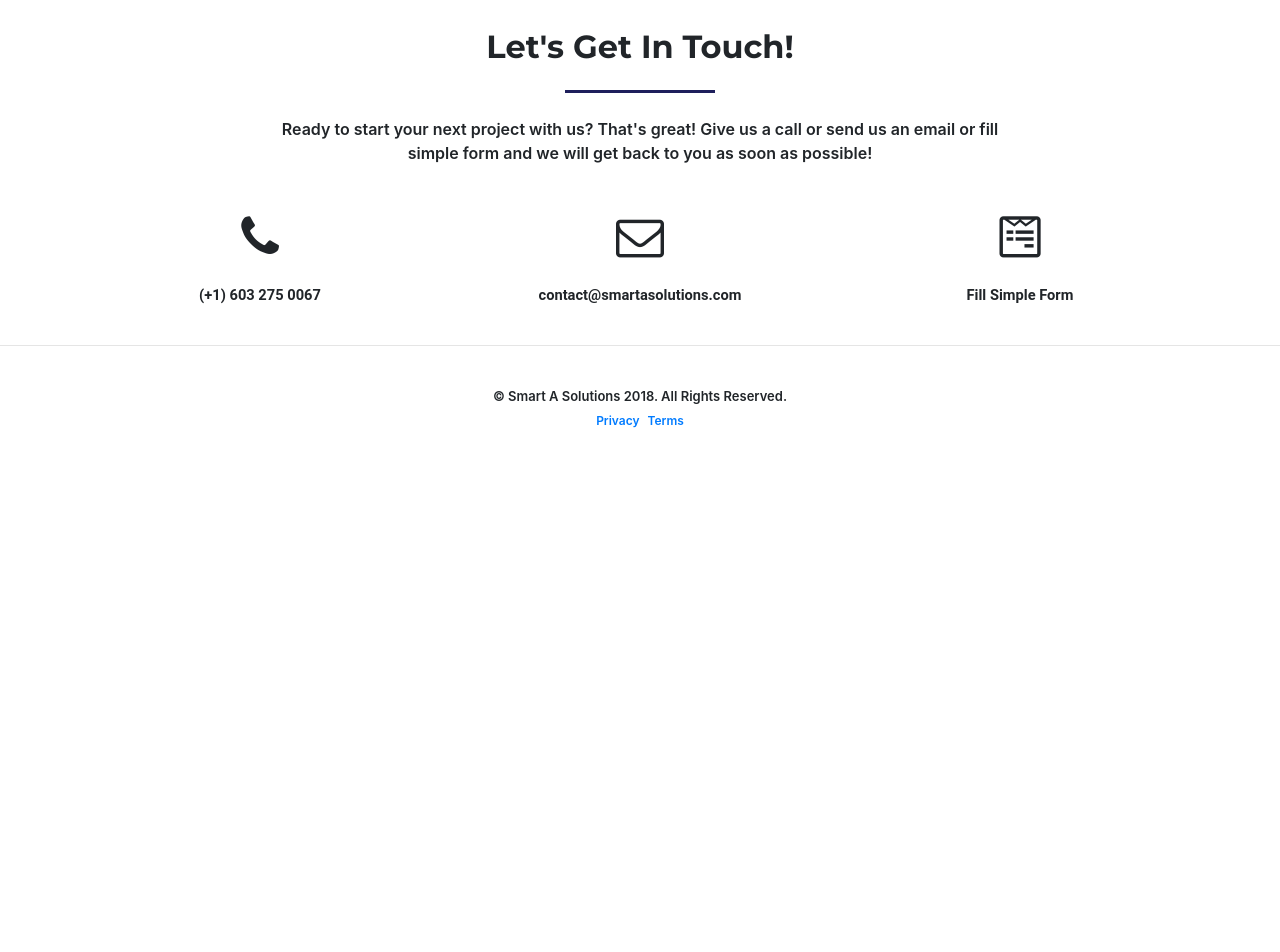
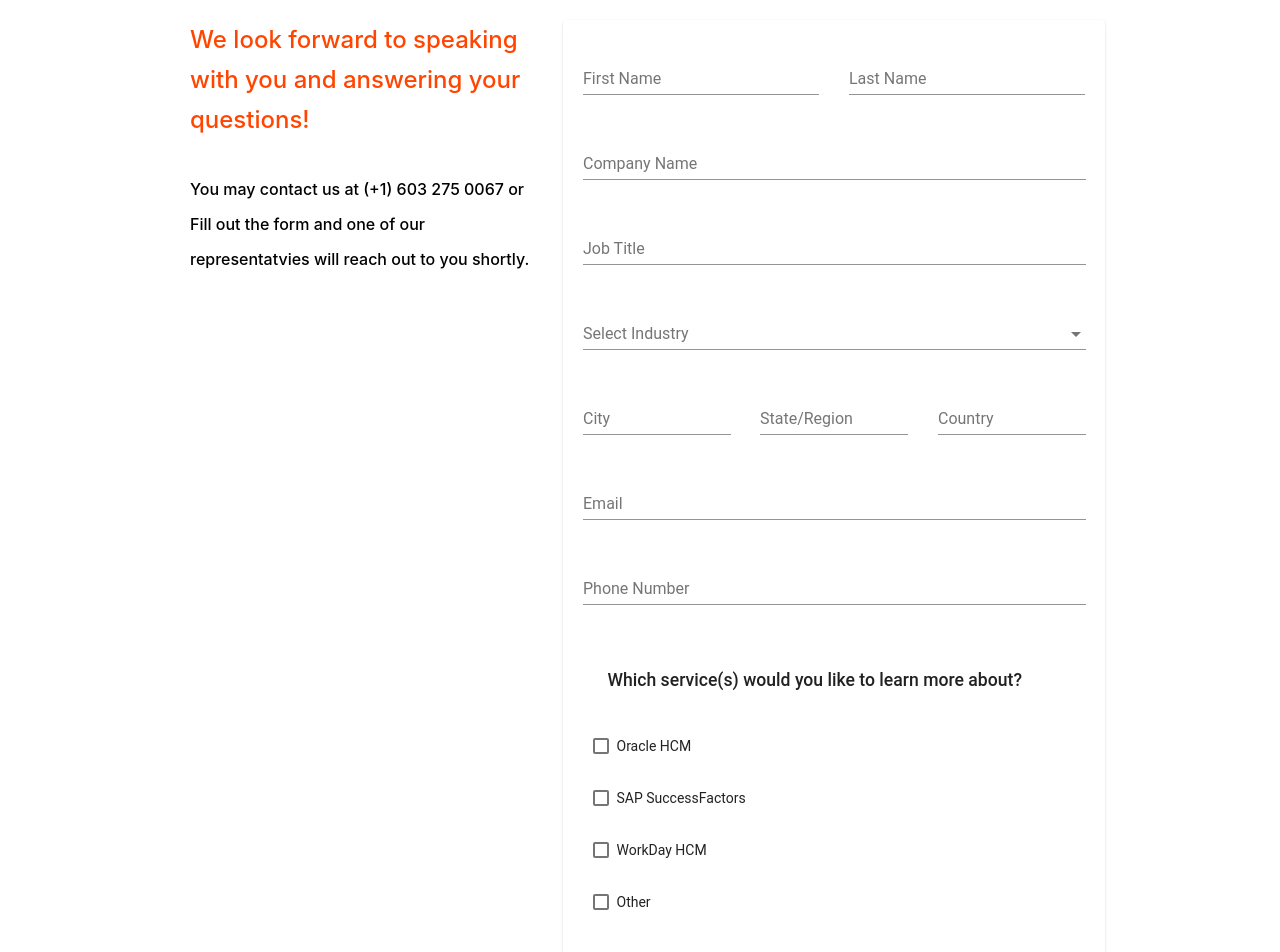
Before and after one commit to karimullarapidops/SmartaSolutions, an Angular app: page /contact in a window 1280 px wide. Shown: the part 620-1572 px from the top of the page. Before the commit the page ends 1092 px from the top, so only its background shows below. Built offline with nearby package versions, Linux system fonts and the light colour scheme; a web font is replaced by a local one.

Commit message:
contact form

```diff
--- a/src/app/contact-form/contact-form.component.css
+++ b/src/app/contact-form/contact-form.component.css
@@ -0,0 +1,44 @@
+.container{
+    padding: 120px;
+}
+h1{
+font-size: 1.5rem;
+color: orangered;
+line-height: 40px;
+}
+h3{
+font-size: 1rem;
+color: black;
+line-height: 35px;
+}
+h2{
+    font-size: 1.1rem;
+    padding: 25px;
+}
+mat-checkbox{
+    padding: 10px;
+}
+p{
+    font-size: 1.5rem;
+}
+mat-card{
+    padding: 20px;
+}
+.example-full-width{
+    margin-top: 10px;
+    margin-bottom: 10px;
+}
+button{
+    margin-left: 50px;
+    font-weight: 300;
+    font-size: 1rem;
+    padding: 0 10px 0 10px;
+}
+font{
+    font-weight: 600;
+}
+@media only screen and (max-width:700px){
+    .container{
+        padding:20px;
+    }
+}
--- a/src/app/contact-form/contact-form.component.html
+++ b/src/app/contact-form/contact-form.component.html
@@ -1,3 +1,85 @@
-<p>
-  contact-form works!
-</p>
+  <div class="container">
+    <div class="row">
+      <div class="col-md-5 col-12 heading">
+  <h1>
+      We look forward to speaking with you and answering your questions!
+  </h1>
+  <br>
+  <h3>
+      You may contact us at (+1) 603 275 0067 or
+      Fill out the form and one of our representatvies will reach out to you shortly.
+
+  </h3>
+
+
+
+      </div>
+      <mat-card class="col-md-7 col-12 form">
+        <form action="">
+          <div class="row">
+
+          <mat-form-field class="example-full-width col-md-6 col-12">
+            <input matInput placeholder="First Name">
+          </mat-form-field>
+
+          <mat-form-field class="example-full-width col-md-6 col-12">
+              <input matInput placeholder="Last Name">
+            </mat-form-field>
+
+            <mat-form-field class="example-full-width col-12">
+                <input matInput placeholder="Company Name">
+              </mat-form-field>
+
+              <mat-form-field class="example-full-width col-12">
+                  <input matInput placeholder="Job Title">
+                </mat-form-field>
+
+                <mat-form-field class="example-full-width col-12">
+                    <mat-select placeholder="Select Industry">
+                      <mat-option *ngFor="let x of industries" [value]="x.value">
+                        {{ x.viewValue }}
+                      </mat-option>
+                    </mat-select>
+                </mat-form-field>
+
+                <mat-form-field class="example-full-width col-md-4 col-12">
+                  <input matInput placeholder="City">
+                </mat-form-field>
+
+                <mat-form-field class="example-full-width col-md-4 col-12">
+                   <input matInput placeholder="State/Region">
+                </mat-form-field>
+
+                <mat-form-field class="example-full-width col-md-4 col-12">
+                  <input matInput placeholder="Country">
+                </mat-form-field>
+
+                <mat-form-field class="example-full-width col-12">
+                    <input matInput placeholder="Email">
+                </mat-form-field>
+
+                <mat-form-field class="example-full-width col-12">
+                    <input matInput placeholder="Phone Number">
+                </mat-form-field>
+
+                <div class="example-full-width col-12">
+                  <mat-card-content>
+                    <h2>Which service(s) would you like to learn more about?</h2>
+                    <mat-checkbox class="col-12">Oracle HCM</mat-checkbox><br>
+                    <mat-checkbox class="col-12">SAP SuccessFactors</mat-checkbox><br>
+                    <mat-checkbox class="col-12">WorkDay HCM</mat-checkbox><br>
+                    <mat-checkbox class="col-12">Other</mat-checkbox>
+                  </mat-card-content>
+                </div>
+
+                <mat-form-field class="example-full-width col-12">
+                    <textarea matInput rows="4" placeholder="When is the best time for us to reach you?"></textarea>
+                </mat-form-field>
+
+                <button class="example-full-width" color="primary" mat-raised-button>Submit</button>
+
+          </div>
+        </form>
+      </mat-card>
+    </div>
+  </div>
--- a/src/app/contact-form/contact-form.component.ts
+++ b/src/app/contact-form/contact-form.component.ts
@@ -12,4 +12,9 @@ export class ContactFormComponent implements OnInit {
   ngOnInit() {
   }
 
+  industries = [
+    {value: 'example1', viewValue: 'example-1'},
+    {value: 'example2', viewValue: 'example-2'},
+    {value: 'example3', viewValue: 'example-3'}
+  ];
 }
--- a/src/app/contact/contact.component.html
+++ b/src/app/contact/contact.component.html
@@ -1 +1,2 @@
 <app-banner></app-banner>
+<app-contact-form></app-contact-form>
```
Also changed, not shown: src/app/app.module.ts (+8 -0 lines).
